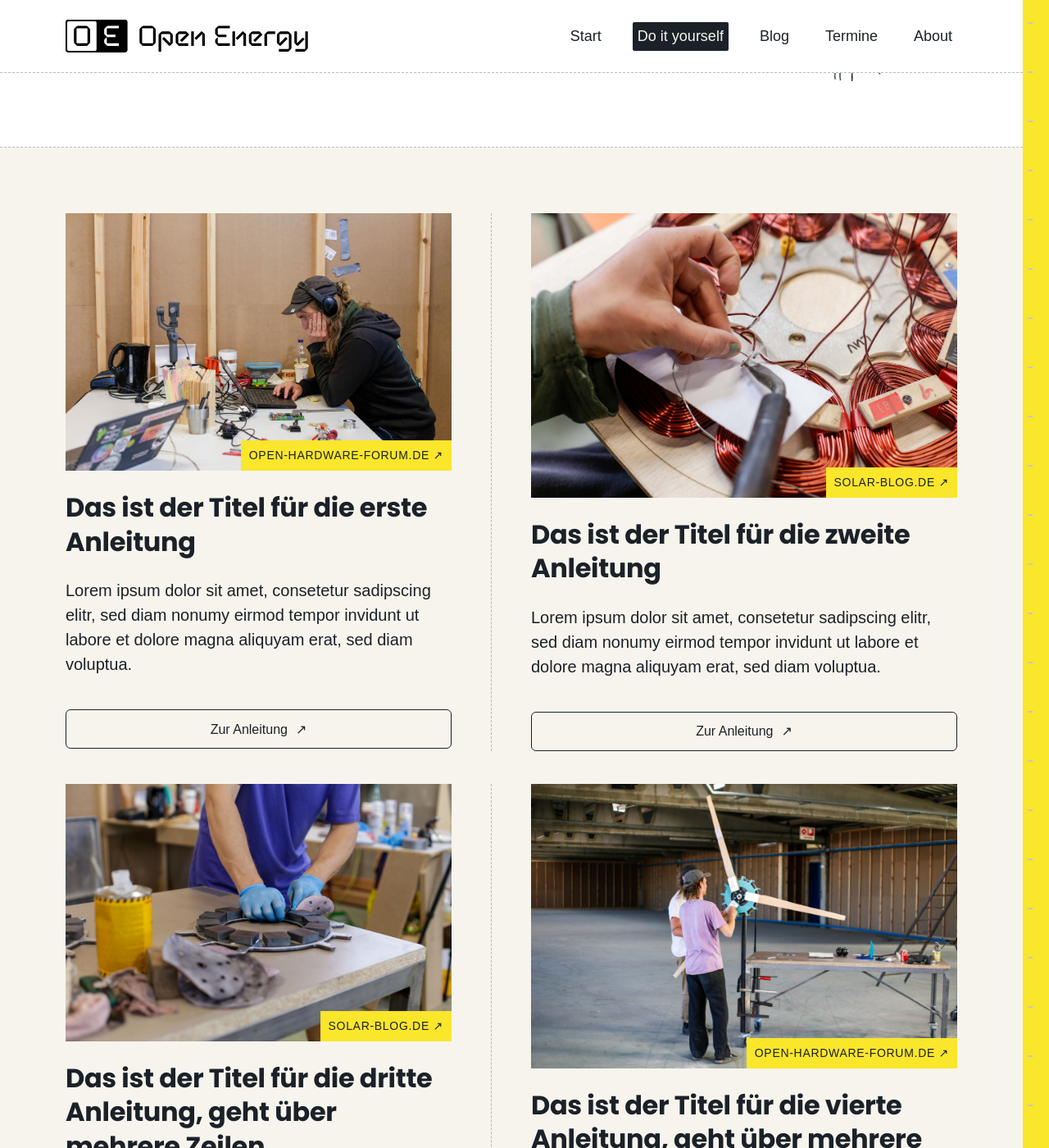
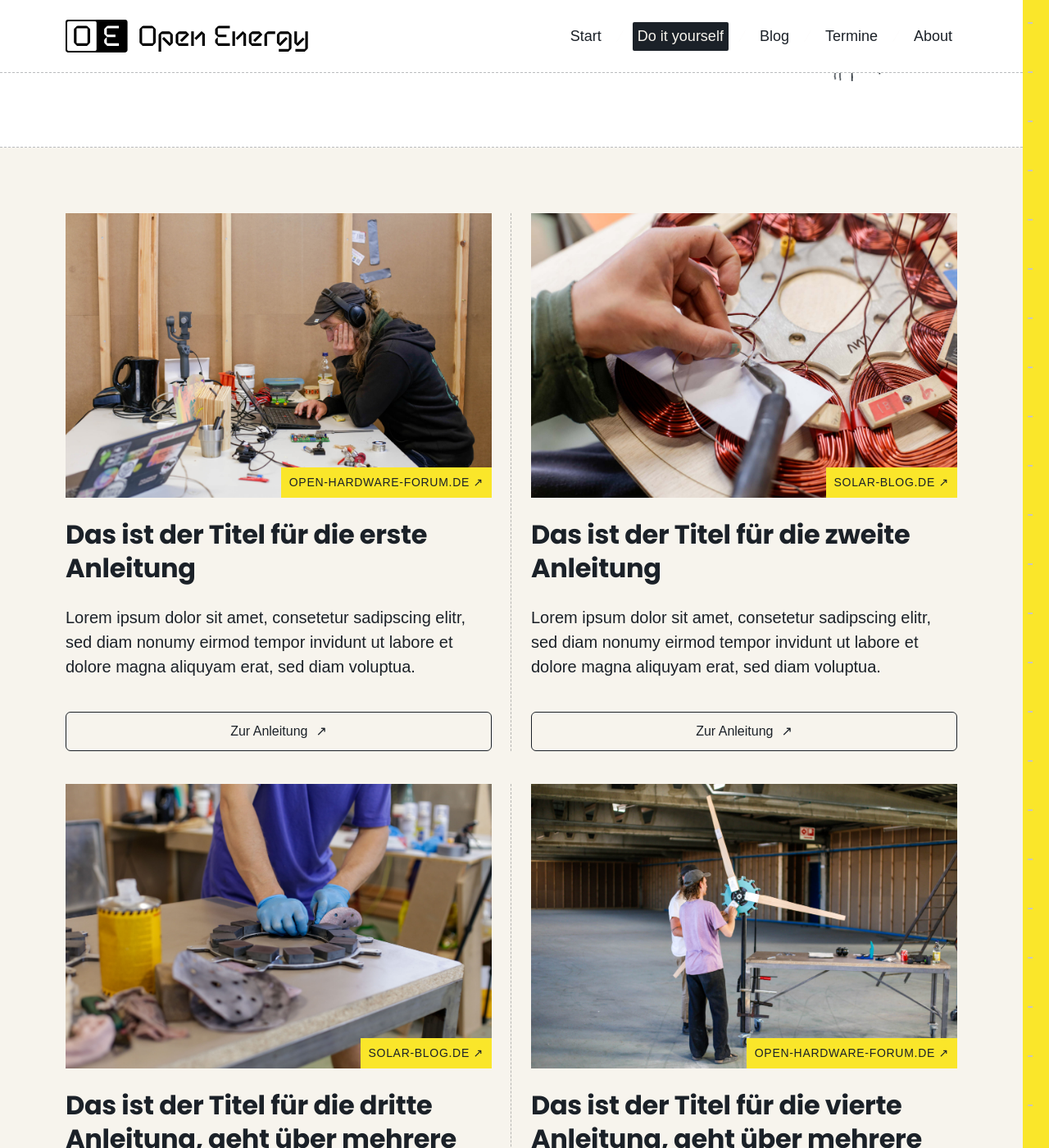
Before and after one commit to okfde/open-energy, a Jekyll site: the page built from do-it-yourself.md, in a window 1280 px wide and 1400 px high, scrolled down 402 px. Shown: the whole window at 82% size. Built offline with Jekyll 4.4.1, drawn with Linux system fonts in a browser that asks for light colours; some web fonts are replaced.

Commit message:
design wurde für große bildschirme angepasst

```diff
--- a/_layouts/default.html
+++ b/_layouts/default.html
@@ -5,11 +5,13 @@
 </head>
 <body class="pattern-main">
   <a class="skip-link" href="#main">Zum Inhalt springen</a>
-  {% include nav.html %}
-  <main id="main">
-    {{ content }}
-  </main>
-  {% include footer.html %}
+  <div class="container">
+    {% include nav.html %}
+    <main id="main">
+      {{ content }}
+    </main>
+    {% include footer.html %}
+  </div>
   <script src="{{ '/assets/js/main.js' | relative_url }}" defer></script>
 </body>
 </html>
--- a/_sass/_pages.scss
+++ b/_sass/_pages.scss
@@ -877,22 +877,29 @@
 }
 
 .diy-teaser {
+  position: relative;
   display: flex;
   flex-direction: column;
   gap: 1.5rem;
 }
 
-.diy-grid .diy-teaser {
+// Divider between columns, centered in the grid gap via an absolutely
+// positioned pseudo-element so it doesn't eat into the column's own width
+// (which would otherwise make the left column narrower than the right).
+.diy-grid .diy-teaser::after {
   @include tablet-up {
-    padding-right: 3rem;
+    content: "";
+    position: absolute;
+    top: 0;
+    bottom: 0;
+    right: -1.5rem;
     border-right: 1px dashed $color-stroke-dimmed;
   }
 }
 
-.diy-grid .diy-teaser:nth-child(2n) {
+.diy-grid .diy-teaser:nth-child(2n)::after {
   @include tablet-up {
-    padding-right: 0;
-    border-right: none;
+    display: none;
   }
 }
 
@@ -923,12 +930,14 @@
   display: flex;
   flex-direction: column;
   gap: 1.5rem;
+  flex: 1;
 }
 
 .diy-teaser__heading {
   display: flex;
   flex-direction: column;
   gap: 0.5rem;
+  flex: 1;
 }
 
 // Legal pages
```
Also changed, not shown: 16 other files.
